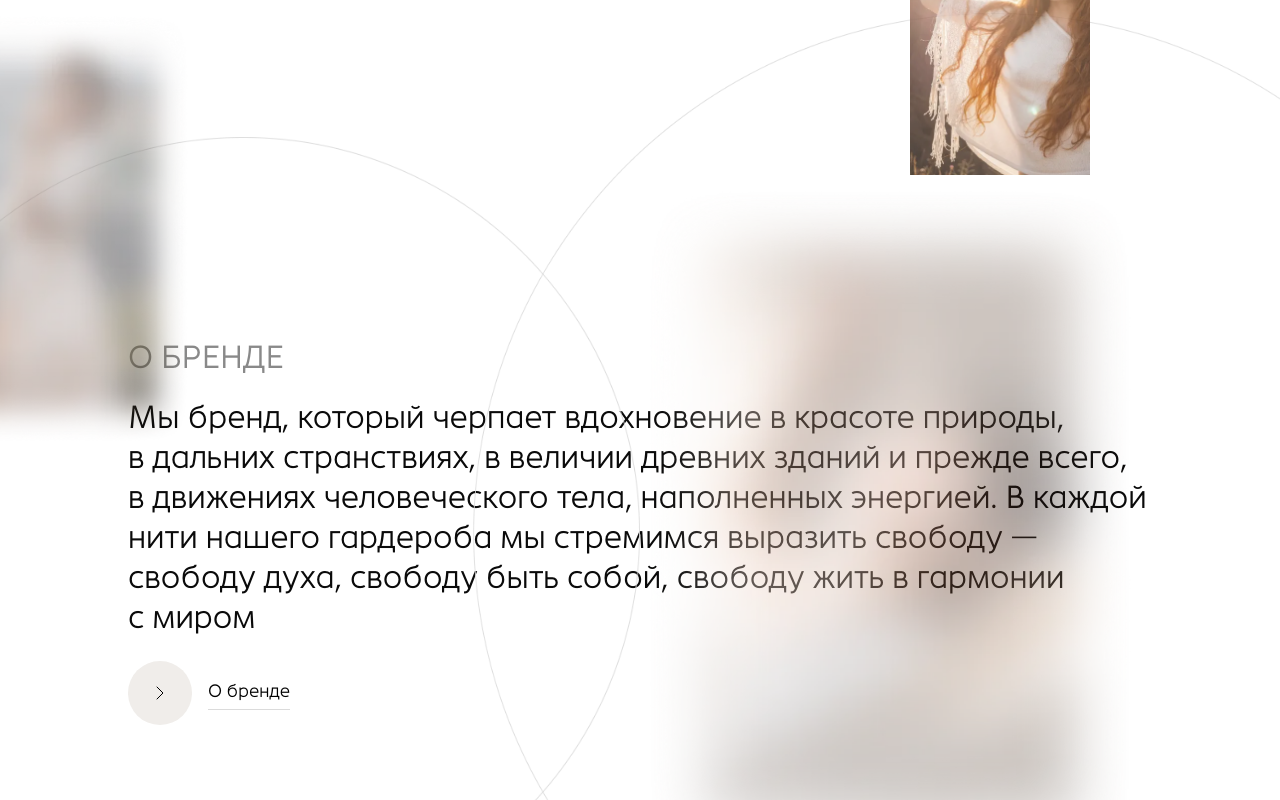
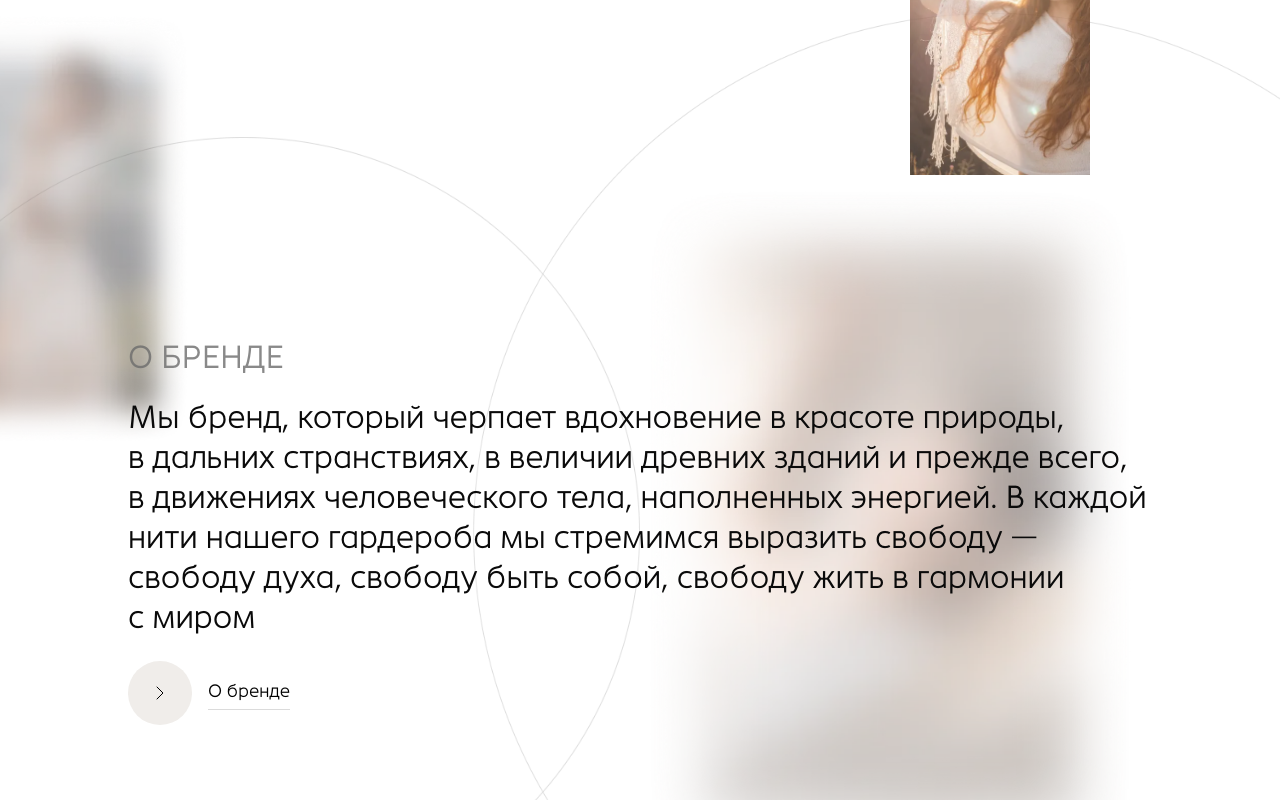
Before and after one commit to anvarbekdev/gavrilina, a Next.js app: page / in a window 1280 px wide. Shown: the part 4640-5440 px from the top of the page. Built offline with nearby package versions, Linux system fonts and the light colour scheme.

Commit message:
next update finish

```diff
--- a/src/app/page.tsx
+++ b/src/app/page.tsx
@@ -715,10 +715,10 @@ export default function Home() {
 
       {/* About Brand */}
       <div
-        className="relative overflow-hidden flex justify-center items-center h-[220vh] md:h-[180vh]   wqhd:max-h-[110vh] px-4 md:px-6 my-10 md:my-25"
+        className="relative overflow-hidden flex justify-center items-center h-[240vh] md:h-[180vh]   wqhd:max-h-[110vh] px-4 md:px-6 my-10 md:my-25"
         id="about-brand"
       >
-        <div className="container mx-auto  max-w-5xl ">
+        <div className="container z-40 mx-auto max-w-5xl">
           <div>
             <h3 className="uppercase text-gray-text">О бренде</h3>
             <h3 className="my-6 leading-[40px]">
@@ -735,8 +735,8 @@ export default function Home() {
           src="/images/ui/left-line.webp"
           alt="left-line"
           className="absolute max-w-[1200px] md:max-w-[800px] lg:max-w-[750px] xl:max-w-[750px] 2xl:max-w-[900px] transform -translate-x-1/2 "
-          width={1200}
-          height={1200}
+          width={900}
+          height={900}
         />
 
         <Image
```
